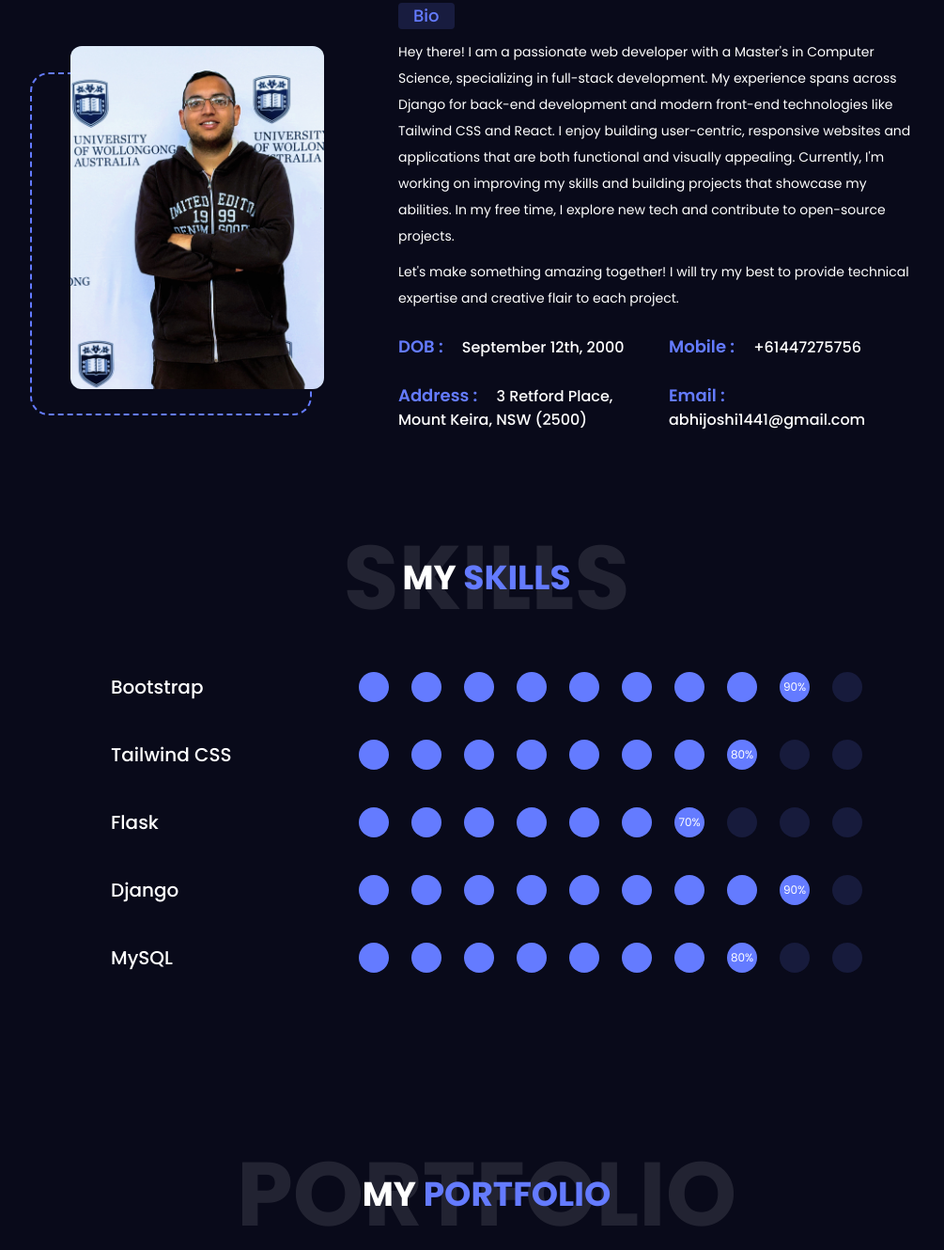
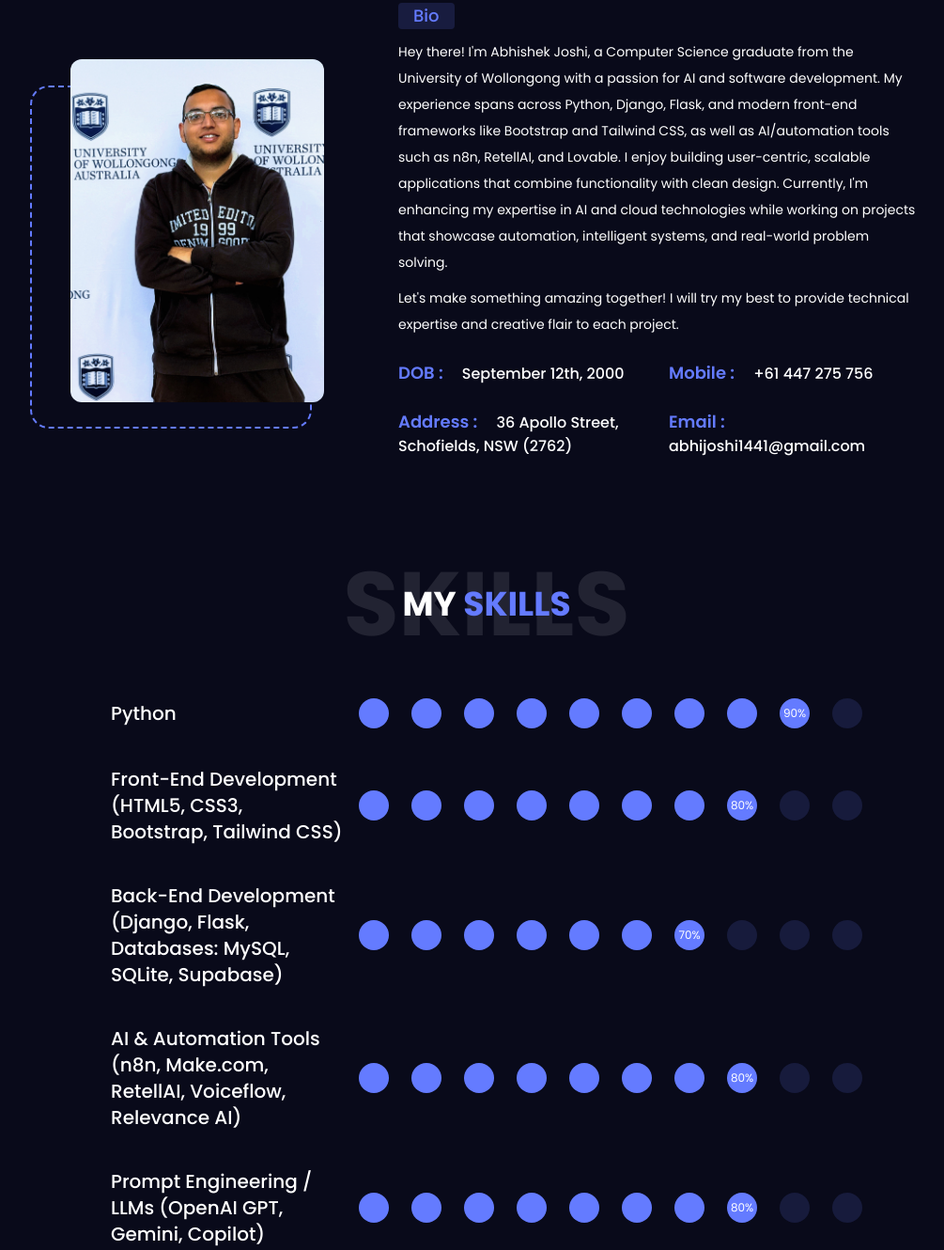
Before and after one commit to Mr-AbhiJoshi/Mr-AbhiJoshi.github.io, a plain HTML site: page index.html in a window 1280 px wide. Shown: the part 1061-2391 px from the top of the page at 94% size, without its empty margins (122-1127 px from the left). Drawn offline with nearby package versions, Linux system fonts and the light colour scheme; a script that the page names is missing.

Commit message:
Updated_Skills

```diff
--- a/index.html
+++ b/index.html
@@ -106,7 +106,7 @@
                     Aspiring Software Engineer | Python Developer | Web Development Oriented | AI Enthusiast |
                 </p>
                 <div class="flex justify-center space-y-4 flex-row sm:space-y-0 sm:space-x-4 lg:justify-start">
-                    <a href="https://drive.google.com/uc?export=download&id=1FeIG_sUfLwOmhuMVkC4N8XuW1lQethQl"
+                    <a href="https://drive.google.com/file/d/1M_gM_WgjNnBKlWRJKAWW9RQrQOJN9t_H/view?usp=drive_link"
                         class="flex my-8 lg:my-0 items-center lg:text-lg text-white md:px-8 md:py-4 px-4 py-3 text-sm font-normal rounded bg-[#647bff] hover:bg-[#fff] hover:text-[#647bff] sr03">
                         <i class="fa-solid fa-cloud-arrow-down flex mr-2"></i>Download Resume
                     </a>
@@ -189,7 +189,7 @@
                         <h3
                             class="text-lg font-medium mb-2.5 bg-[#647bff] bg-opacity-[0.161] text-[#647bff] rounded px-4 w-max">
                             Bio</h3>
-                        <p class=" leading-7 text-sm">Hey there! I am a passionate web developer with a Master's in Computer Science, specializing in full-stack development. My experience spans across Django for back-end development and modern front-end technologies like Tailwind CSS and React. I enjoy building user-centric, responsive websites and applications that are both functional and visually appealing. Currently, I'm working on improving my skills and building projects that showcase my abilities. In my free time, I explore new tech and contribute to open-source projects.</p>
+                        <p class=" leading-7 text-sm">Hey there! I'm Abhishek Joshi, a Computer Science graduate from the University of Wollongong with a passion for AI and software development. My experience spans across Python, Django, Flask, and modern front-end frameworks like Bootstrap and Tailwind CSS, as well as AI/automation tools such as n8n, RetellAI, and Lovable. I enjoy building user-centric, scalable applications that combine functionality with clean design. Currently, I'm enhancing my expertise in AI and cloud technologies while working on projects that showcase automation, intelligent systems, and real-world problem solving.</p>
                         <p class=" leading-7 mt-2.5 text-sm">Let's make something amazing together! I will try my best to provide technical expertise and creative flair to each project.</p>
                     </div>
                     <div class="text-white mt-6 sr03">
@@ -208,7 +208,7 @@
                                     class="text-base text-white font-medium block lg:block md:flex md:justify-start md:flex-col">
                                     <span class="text-[#647bff] font-semibold md:text-lg text-base mr-4">
                                         Mobile :</span>
-                                    +61447275756
+                                    +61 447 275 756
                                 </h5>
                             </div>
                             <div class="flex">
@@ -216,7 +216,7 @@
                                     class="text-base text-white font-medium block lg:block md:flex md:justify-start md:flex-col">
                                     <span class="text-[#647bff] font-semibold md:text-lg text-base mr-4">
                                         Address :</span>
-                                    3 Retford Place, Mount Keira, NSW (2500)
+                                    36 Apollo Street, Schofields, NSW (2762)
                                 </h5>
                             </div>
                             <div class="flex">
@@ -255,7 +255,7 @@
                     <div class="md:flex sm:block items-center justify-between mb-10 sr01">
                         <div class="md:pr-2 lg:pr-4 md:pb-0 pb-5">
                             <h3 class="text-white sm:text-left text-center md:text-lg lg:text-xl font-medium">
-                                Bootstrap
+                                Python
                             </h3>
                         </div>
                         <div class="flex md:gap-6 sm:gap-[1.2rem] gap-2 justify-center">
@@ -303,7 +303,7 @@
                     <div class="md:flex sm:block items-center justify-between mb-10 sr02">
                         <div class="md:pr-2 lg:pr-4 md:pb-0 pb-5">
                             <h3 class="text-white sm:text-left text-center md:text-lg lg:text-xl font-medium">
-                                Tailwind CSS </h3>
+                                Front-End Development (HTML5, CSS3, Bootstrap, Tailwind CSS) </h3>
                         </div>
                         <div class="flex md:gap-6 sm:gap-[1.2rem] gap-2 justify-center">
                             <!-- circle navy blue -->
@@ -350,7 +350,7 @@
                     <div class="md:flex sm:block items-center justify-between mb-10 sr03">
                         <div class="md:pr-2 lg:pr-4 md:pb-0 pb-5">
                             <h3 class="text-white sm:text-left text-center md:text-lg lg:text-xl font-medium">
-                                Flask</h3>
+                                Back-End Development (Django, Flask, Databases: MySQL, SQLite, Supabase) </h3>
                         </div>
                         <div class="flex md:gap-6 sm:gap-[1.2rem] gap-2 justify-center">
                             <!-- circle navy blue -->
@@ -396,13 +396,10 @@
                     <div class="md:flex sm:block items-center justify-between mb-10 sr04">
                         <div class="md:pr-2 lg:pr-4 md:pb-0 pb-5">
                             <h3 class="text-white sm:text-left text-center md:text-lg lg:text-xl font-medium">
-                                Django</h3>
+                                AI & Automation Tools (n8n, Make.com, RetellAI, Voiceflow, Relevance AI) </h3>
                         </div>
                         <div class="flex md:gap-6 sm:gap-[1.2rem] gap-2 justify-center">
                             <!-- circle navy blue -->
-                            <div>
-                                <div class="circle w-5 h-5 sm:w-7 sm:h-7 md:w-8 md:h-8 bg-[#647bff] rounded-full"></div>
-                            </div>
                             <div>
                                 <div class="circle w-5 h-5 sm:w-7 sm:h-7 md:w-8 md:h-8 bg-[#647bff] rounded-full"></div>
                             </div>
@@ -428,11 +425,13 @@
                             <div>
                                 <div
                                     class="circle w-5 h-5 sm:w-7 sm:h-7 md:w-8 md:h-8 bg-[#647bff] rounded-full overflow-hidden flex justify-center items-center">
-                                    <span class="text-white text-[10px] md:text-xs">90%</span>
+                                    <span class="text-white text-[10px] md:text-xs">80%</span>
                                 </div>
                             </div>
 
-                            <!-- circle navy blue -->
+                            <div>
+                                <div class="circle w-5 h-5 sm:w-7 sm:h-7 md:w-8 md:h-8 bg-[#171b3c] rounded-full"></div>
+                            </div>
                             <div>
                                 <div class="circle w-5 h-5 sm:w-7 sm:h-7 md:w-8 md:h-8 bg-[#171b3c] rounded-full"></div>
                             </div>
@@ -443,7 +442,7 @@
                     <div class="md:flex sm:block items-center justify-between mb-10 sr05">
                         <div class="md:pr-2 lg:pr-4 md:pb-0 pb-5">
                             <h3 class="text-white sm:text-left text-center md:text-lg lg:text-xl font-medium">
-                                MySQL</h3>
+                                Prompt Engineering / LLMs (OpenAI GPT, Gemini, Copilot) </h3>
                         </div>
                         <div class="flex md:gap-6 sm:gap-[1.2rem] gap-2 justify-center">
                             <!-- circle navy blue -->
@@ -573,7 +572,7 @@
         <div class="mt-4 relative mx-auto ">
             <div class="max-w-2xl mx-auto text-white py-10">
                 <div class="text-center">
-                    <h3 class="sm:text-2xl text-lg mb-3 sr01"> Thank you so much for coming to </h3>
+                    <h3 class="sm:text-2xl text-lg mb-3 sr01"> Thank you so much for checking up </h3>
                     <h3 class="text-3xl mb-3 font-semibold sr02"> My Portfolio </h3>
                     <p class="sr03"> ❝ᴅᴏ ᴡʜᴀᴛ ʏᴏᴜʀ ʜᴇᴀʀᴛ ᴛᴇʟʟꜱ ʏᴏᴜ ᴛᴏ ᴅᴏ, ʏᴏᴜ ᴀʀᴇ ɴᴏᴛ ʙᴏᴜɴᴅ ᴛᴏ ꜰᴏʟʟᴏᴡ ᴛʜᴇ ᴏᴛʜᴇʀꜱ!❞ </p>
                 </div>
```
